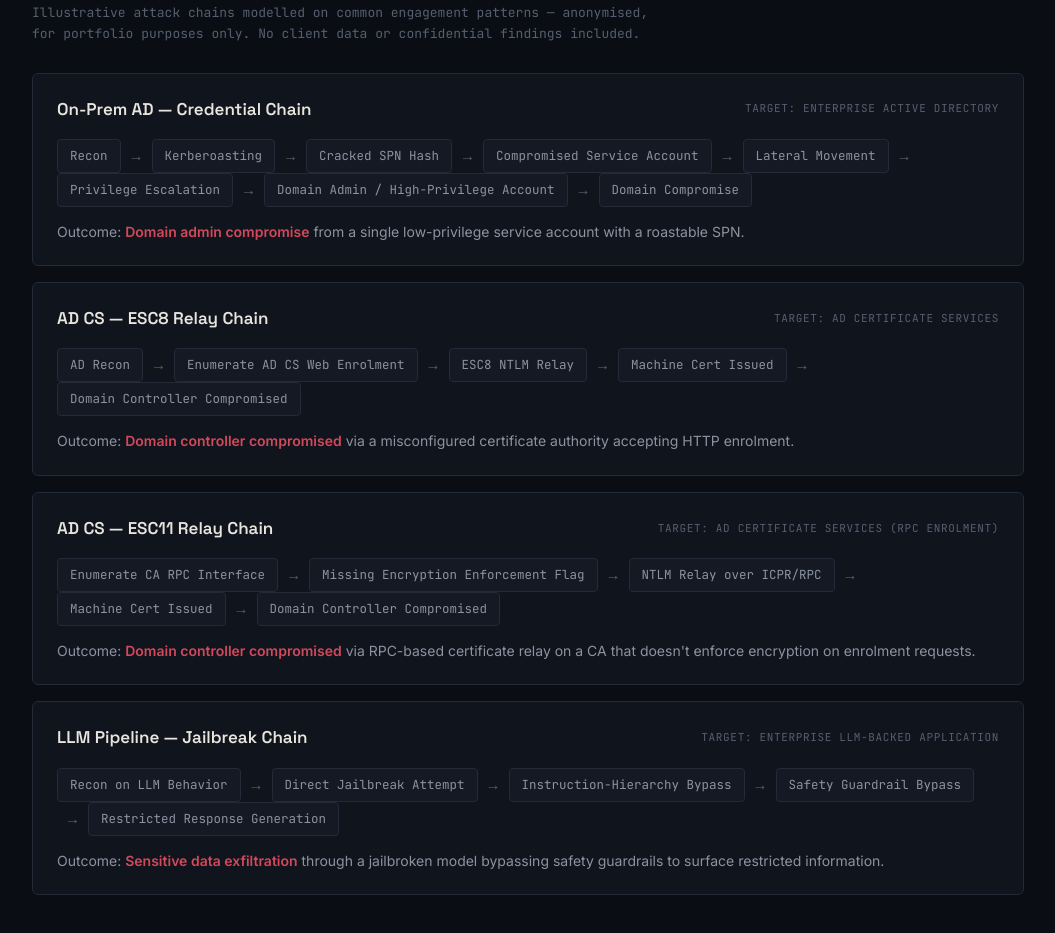
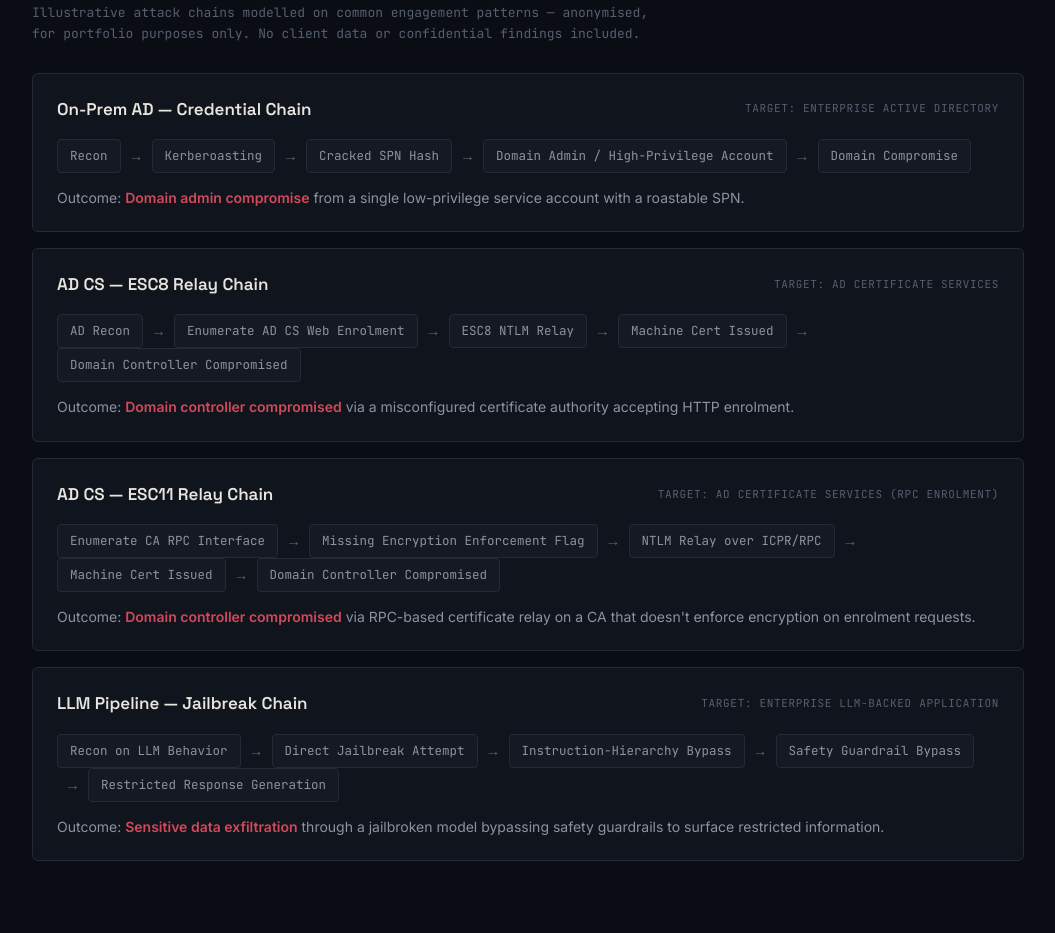
Before and after one commit to echovenom007-spec/echovenom007-spec.github.io, a plain HTML site: page index.html in a window 1280 px wide. Shown: the part 2778-3711 px from the top of the page, without its empty margins (112-1167 px from the left). Drawn offline with Linux system fonts and the light colour scheme.

Commit message:
Update index.html

```diff
--- a/index.html
+++ b/index.html
@@ -458,9 +458,6 @@
         <span class="chain-step">Recon</span><span class="chain-arrow">→</span>
         <span class="chain-step">Kerberoasting</span><span class="chain-arrow">→</span>
         <span class="chain-step">Cracked SPN Hash</span><span class="chain-arrow">→</span>
-        <span class="chain-step">Compromised Service Account</span><span class="chain-arrow">→</span>
-        <span class="chain-step">Lateral Movement</span><span class="chain-arrow">→</span>
-        <span class="chain-step">Privilege Escalation</span><span class="chain-arrow">→</span>
         <span class="chain-step">Domain Admin / High-Privilege Account</span><span class="chain-arrow">→</span>
         <span class="chain-step">Domain Compromise</span>
       </div>
```
